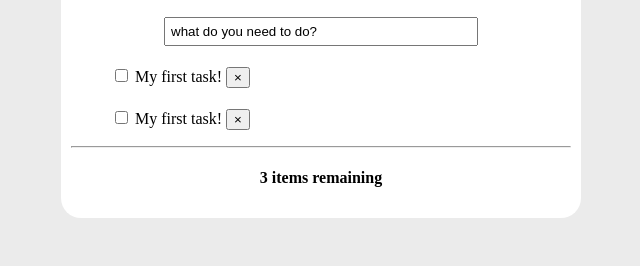
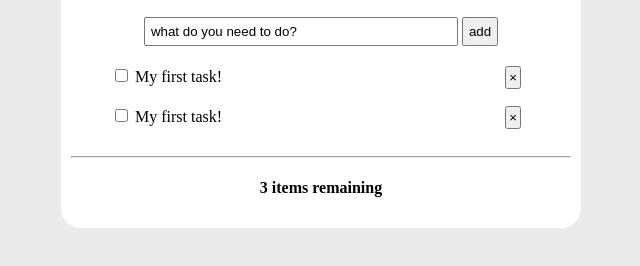
Before and after one commit to nimarya/todo-app, a plain HTML site: page index.html in a window 1280 px wide. Shown: the part 110-376 px from the top of the page, without its empty margins (319-959 px from the left). Drawn offline with Linux system fonts and the light colour scheme.

Commit message:
finished css

```diff
--- a/index.html
+++ b/index.html
@@ -25,8 +25,18 @@
             margin-top: 20px;
         }
 
-        .close-button {
-            align-self: right;
+        .delete-button {
+            padding: 2px;
+            float: right;
+            margin-right: 50px;
+        }
+
+        .add-button {
+            padding: 5px;
+        }
+
+        hr {
+            margin-top: 30px;
         }
     </style>
 </head>
@@ -35,24 +45,35 @@
         <h2>To do app</h2>
         <form action="#">
             <input style="width: 300px; padding: 5px;" type="text" value="what do you need to do?">
+            <span><button class="add-button">add</button></span>
         </form>
+
         <ul class="ul-checkbox">
-            <li><input type="checkbox">
+            <li>
+                <input type="checkbox">
+
                 My first task!
-                <button class="close-button">
-                    <span aria-hidden="true">&times;</span>
+
+                <button class="delete-button">
+                    <span>&#215;</span>
                 </button>
             </li>
         </ul>
+
         <ul class="ul-checkbox">
-            <li><input type="checkbox">
+            <li>
+                <input type="checkbox">
+
                 My first task!
-                <button class="close-button">
-                    <span aria-hidden="true">&times;</span>
+
+                <button class="delete-button">
+                    <span>&#215;</span>
                 </button>
             </li>
         </ul>
+
         <hr>
+
         <h4>3 items remaining</h4>
     </div>
 </body>
```
